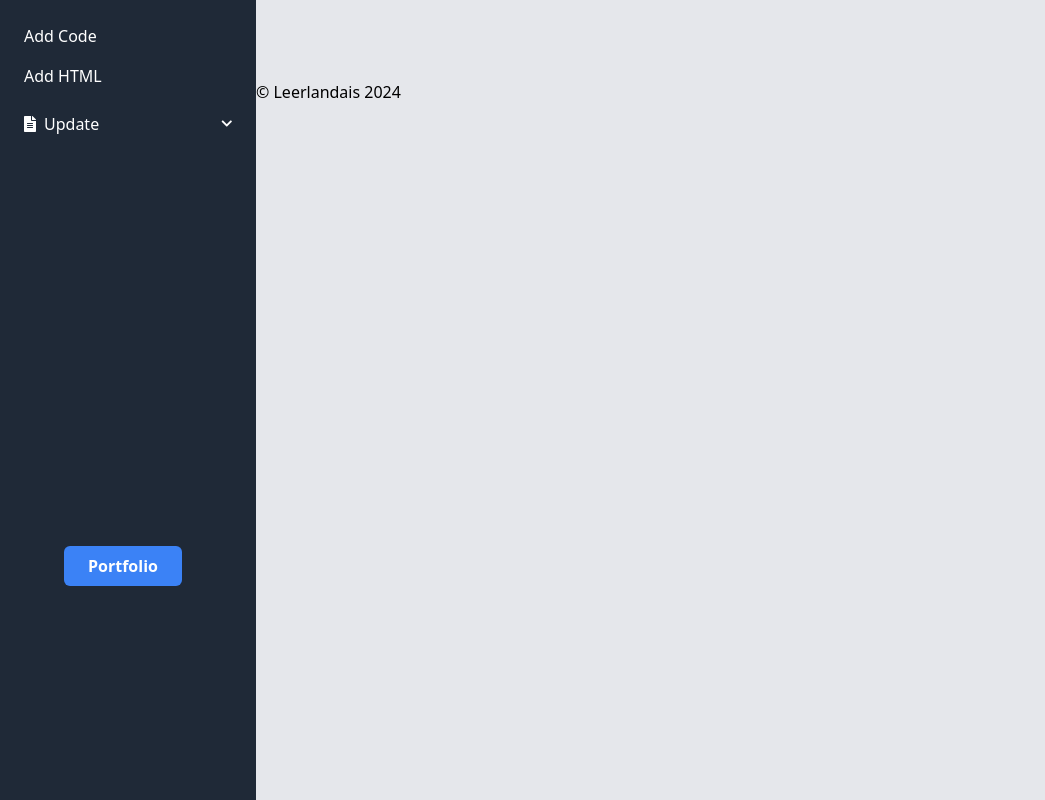
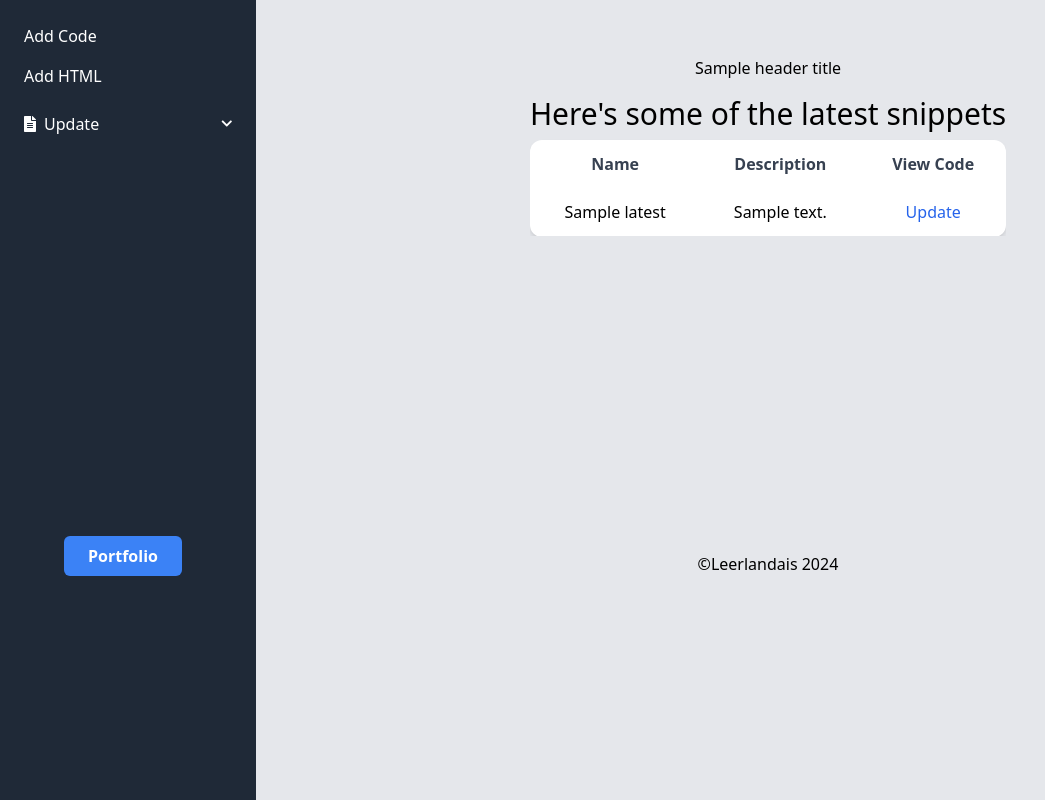
Before and after one commit to Leerlandais/final_snippets, a PHP site: template view/privateView/private.home.html.twig in a window 1280 px wide. Shown: the part 64-864 px from the top of the page, without its empty margins (0-1045 px from the left). Run offline with PHP 8.4, Linux system fonts and the light colour scheme; the template is opened without the code that fills it: most values are stand-ins (such as "Sample title", 1, 10 or a date in 2020); some libraries are stand-ins or nearby versions.

Commit message:
moved main block into template.twig to avoid needless repetition

```diff
--- a/controller/privateController.php
+++ b/controller/privateController.php
@@ -108,7 +108,8 @@ if (isset($_GET["sort"])) {
 }else {
 switch ($route) {
     case 'home':
-        echo $twig->render('privateView/private.home.html.twig');
+        $getLatest = $codeManager->getLatestSnippets();
+        echo $twig->render('privateView/private.home.html.twig', ['getLatest' => $getLatest]);
         break;
     case 'logout':
         $userManager = new UserManager($db);
--- a/model/Manager/CodeManager.php
+++ b/model/Manager/CodeManager.php
@@ -109,7 +109,7 @@ public function getAllCodesForLink()
 
 public function getLatestSnippets()
 {
-    $query = $this->db->query("SELECT * FROM snip_main_code ORDER BY snip_code_id DESC LIMIT 5");
+    $query = $this->db->query("SELECT * FROM snip_main_code ORDER BY snip_code_id DESC LIMIT 10");
     $datas = $query->fetchAll();
     $query->closeCursor();
     $dataObject = [];
--- a/view/privateView/private.home.html.twig
+++ b/view/privateView/private.home.html.twig
@@ -50,3 +50,44 @@
         </ul>
     </li>
 {% endblock %} {# end sideBarAdmin #}
+
+{% block content %}
+    <div class="container pt-8 mt-6 flex flex-col gap-4">
+            {% if getLatest is not iterable %}
+                <h3 class="text-3xl">Sorry, no codes are currently available</h3>
+            {% else %}
+                {{ dump(getLatest) }}
+                <h3>{{ headerTitle }}</h3>
+                <!-- component -->
+                <div class="flex items-center justify-center">
+                    <div class="overflow-x-auto">
+                        <h3 class="text-3xl mb-2">Here's some of the latest snippets</h3>
+                        <table class="min-w-full bg-white shadow-md rounded-xl">
+                            <thead>
+                            <tr class="bg-blue-gray-100 text-center text-gray-700">
+                                <th class="py-3 px-4">Name</th>
+                                <th class="py-3 px-4">Description</th>
+                                <th class="py-3 px-4">View Code</th>
+
+                            </tr>
+                            </thead>
+                            <tbody class="text-blue-gray-900">
+                            {% for latest in getLatest %}
+                                <tr class="border-b border-blue-gray-200">
+                                    <td class="py-3 px-4">{{ latest.getSnipCodeTitle }}</td>
+                                    <td class="py-3 px-4">{{ latest.getSnipCodeDesc }}</td>
+                                    <td class="py-3 px-4">
+                                        <a href="?control=showCode&id={{ data.getSnipCodeId }}" class="font-medium text-blue-600 hover:text-blue-800">Update</a>
+                                    </td>
+                                </tr>
+                            {% endfor %}
+                            </tbody>
+                        </table>
+
+                    </div>
+                </div>
+            {% endif %}
+    </div>
+
+
+{% endblock %}
--- a/view/privateView/private.oneCode.html.twig
+++ b/view/privateView/private.oneCode.html.twig
@@ -1,6 +1,6 @@
 {% extends 'privateView/private.home.html.twig' %}
 {% block title %} Admin | Update {% endblock %}
-{% block mainClass %} 'flex flex-col text-center mx-auto w-fit pt-24' {% endblock %}
+
 
 {% block content %}
     {% for code in oneCode %}
--- a/view/privateView/private.updateCode.html.twig
+++ b/view/privateView/private.updateCode.html.twig
@@ -1,6 +1,5 @@
 {% extends 'privateView/private.home.html.twig' %}
 {% block title %}Admin | Update Code {% endblock %}
-{% block mainClass %} 'flex flex-col text-center mx-auto w-fit pt-24' {% endblock %}
 {% block content %}
 
     {% if getData is not iterable %}
--- a/view/privateView/private.updateHtml.html.twig
+++ b/view/privateView/private.updateHtml.html.twig
@@ -1,6 +1,5 @@
 {% extends 'privateView/private.home.html.twig' %}
 {% block title %}Admin | Update Code {% endblock %}
-{% block mainClass %} 'flex flex-col text-center mx-auto w-fit pt-24' {% endblock %}
 {% block content %}
     {% if getData is not iterable %}
         <h3 class="text-3xl">Sorry, no codes are currently available</h3>
--- a/view/publicView/public.404.html.twig
+++ b/view/publicView/public.404.html.twig
@@ -1,7 +1,6 @@
 {% extends 'template.html.twig' %}
 {% block title %} Home | Public {% endblock %}
 
-{% block mainClass %} 'flex flex-col text-center mx-auto w-fit' {% endblock %}
 {% block content %}
     <div class="container pt-8 mt-6 flex flex-col gap-4">
         <h2 class="text-5xl">Sorry</h2>
--- a/view/publicView/public.home.html.twig
+++ b/view/publicView/public.home.html.twig
@@ -1,7 +1,6 @@
 {% extends 'template.html.twig' %}
 {% block title %} Home | Public {% endblock %}
 
-{% block mainClass %} 'flex flex-col text-center mx-auto w-fit' {% endblock %}
 {% block content %}
     <div class="container pt-8 mt-6 flex flex-col gap-4">
         <h2 class="text-5xl">Welcome</h2>
--- a/view/publicView/public.view.code.twig
+++ b/view/publicView/public.view.code.twig
@@ -1,7 +1,6 @@
 {% extends 'template.html.twig' %}
 
 {% block title %} Public | View Code {% endblock %}
-{% block mainClass %} 'flex flex-col pt-12 mt-24 mx-auto'  {% endblock %}
 {% block content %}
 
 {% for code in getCode %}
--- a/view/publicView/public.view.main.twig
+++ b/view/publicView/public.view.main.twig
@@ -1,7 +1,6 @@
 {% extends 'template.html.twig' %}
 {% block title %} Home {% endblock %}
 
-{% block mainClass %} 'flex flex-col text-center mx-auto w-fit' {% endblock %}
 {% block content %}
     <div class="container pt-8 mt-6 flex flex-col gap-4">
 {% if getData is not iterable %}
--- a/view/template.html.twig
+++ b/view/template.html.twig
@@ -17,7 +17,7 @@
 
 
 
-
+{% block mainClass %} 'flex flex-col text-center mx-auto w-fit' {% endblock %}
 {% block bodyClass %}"bg-gray-200"{% endblock %}
 {% block header %}
     <nav class="bg-blue-500 p-4 flex items-center justify-between">
@@ -164,16 +164,16 @@
                 {% endblock %}
             </ul>
         </nav>
-        <a href="https://leerlandais.com/portail" class="bottom-[150px] absolute bg-blue-500 py-2 px-6 mt-2 rounded-md text-white w-auto ml-12 font-bold cursor-pointer hover:bg-green-600"><button>Portfolio</button></a>
+        <a href="https://leerlandais.com/portail" class="bottom-40 absolute bg-blue-500 py-2 px-6 mt-2 rounded-md text-white w-auto ml-12 font-bold cursor-pointer hover:bg-green-600"><button>Portfolio</button></a>
     </aside>
 {% endblock %} {# end sideBar #}
-
 {% block footer %}
-    <div class="mt-20 text-center">
+    <div class="flex place-self-center mt-20 absolute bottom-40 align-middle">
         &copy; <a href="https://leerlandais.com" target="_blank">Leerlandais 2024</a>
     </div>
 {% endblock %}
 
+
 {% block javascript %}
 <script src="../public/scripts/sideBarScript.js"></script>
 {% endblock %}
```
